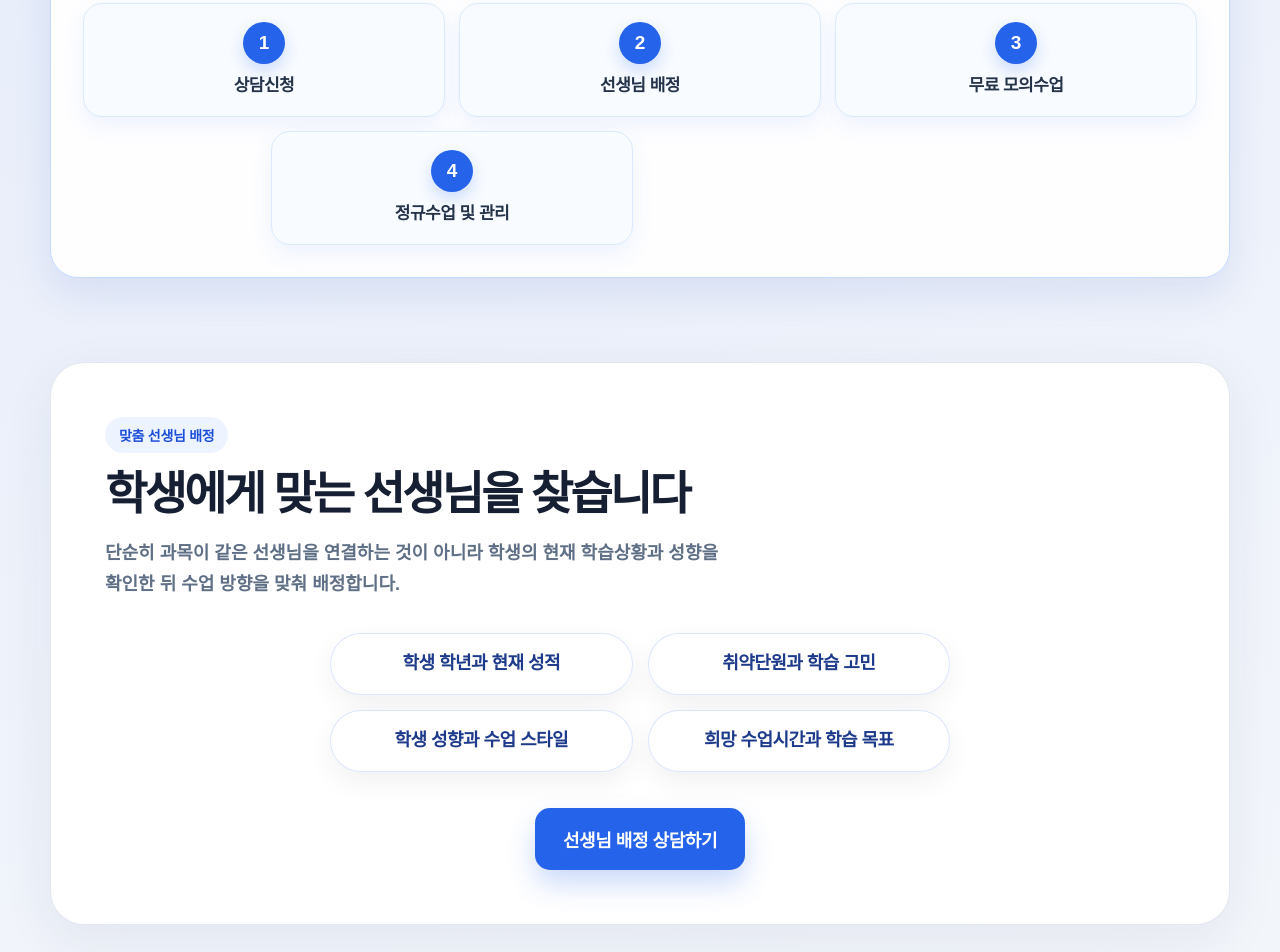
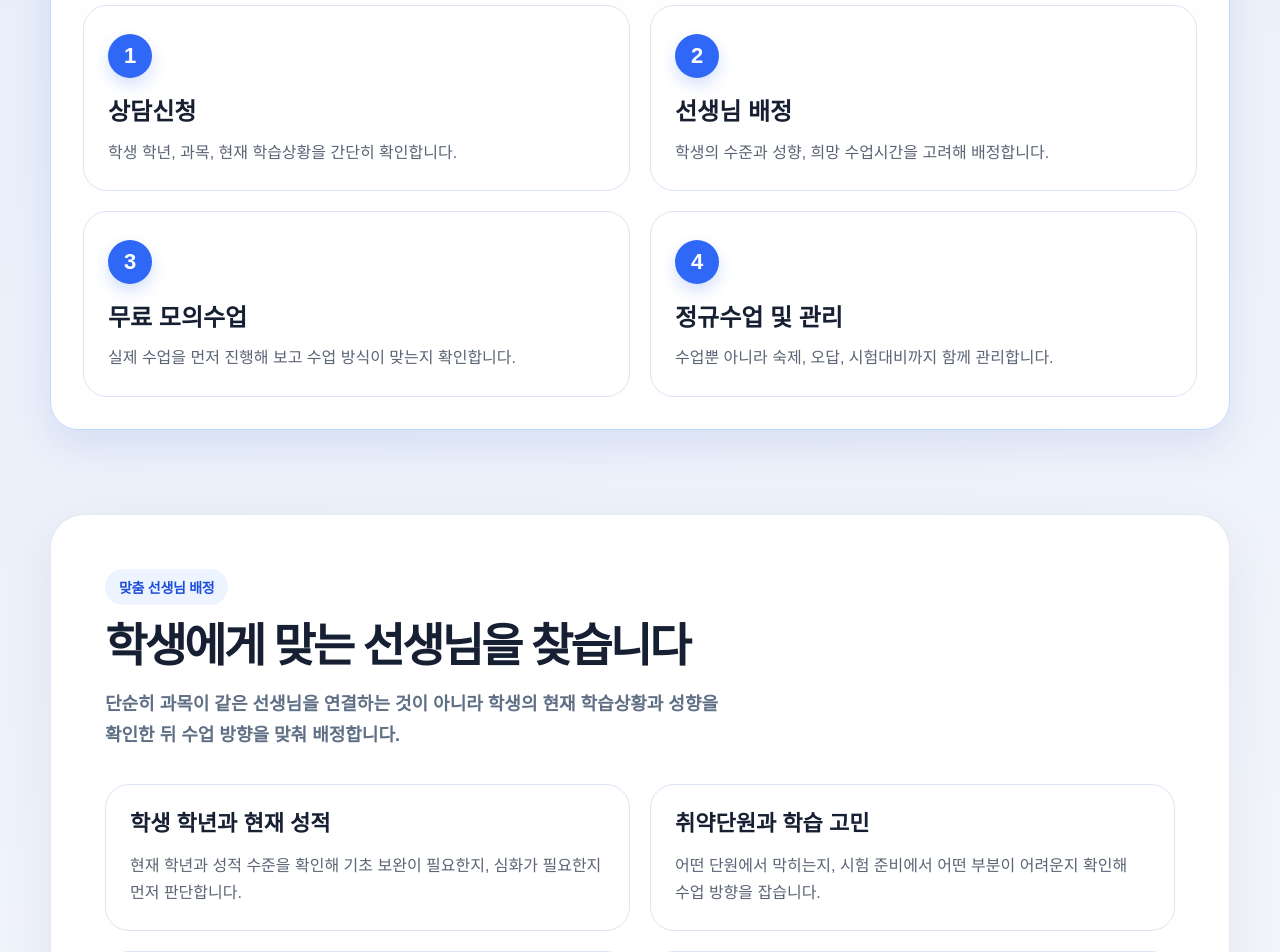
Before and after one commit to wlgiddl00001-hue/online-tutoring-seo-site, a Next.js app: page / in a window 1280 px wide. Shown: the part 980-1932 px from the top of the page. Built offline with nearby package versions, Linux system fonts and the light colour scheme.

Commit message:
refactor: improve process and teacher matching card layout

```diff
--- a/src/app/globals.css
+++ b/src/app/globals.css
@@ -1753,3 +1753,97 @@ input {
     font-size: 18px;
   }
 }
+.consultProcessGrid {
+  display: grid;
+  grid-template-columns: repeat(2, minmax(0, 1fr));
+  gap: 20px;
+  margin-top: 28px;
+}
+
+.consultProcessCard {
+  position: relative;
+  padding: 28px 24px 24px;
+  border: 1px solid #dbe4f3;
+  border-radius: 24px;
+  background: #ffffff;
+  min-height: 180px;
+  box-sizing: border-box;
+}
+
+.consultProcessCard h3 {
+  margin: 18px 0 10px;
+  font-size: 24px;
+  line-height: 1.35;
+}
+
+.consultProcessCard p {
+  margin: 0;
+  color: #5b6475;
+  line-height: 1.7;
+  font-size: 16px;
+}
+
+.consultProcessCard .consultProcessNumber {
+  display: inline-flex;
+  align-items: center;
+  justify-content: center;
+  width: 44px;
+  height: 44px;
+  border-radius: 999px;
+  font-size: 22px;
+  font-weight: 800;
+  background: #2f67f6;
+  color: #fff;
+}
+
+.matchTeacherGrid {
+  display: grid;
+  grid-template-columns: repeat(2, minmax(0, 1fr));
+  gap: 20px;
+  margin-top: 32px;
+}
+
+.matchTeacherCard {
+  padding: 24px;
+  border: 1px solid #dbe4f3;
+  border-radius: 24px;
+  background: #ffffff;
+  box-sizing: border-box;
+}
+
+.matchTeacherCard h3 {
+  margin: 0 0 12px;
+  font-size: 22px;
+  line-height: 1.4;
+}
+
+.matchTeacherCard p {
+  margin: 0;
+  color: #5b6475;
+  line-height: 1.7;
+  font-size: 16px;
+}
+
+@media (max-width: 768px) {
+  .consultProcessGrid,
+  .matchTeacherGrid {
+    grid-template-columns: 1fr;
+    gap: 16px;
+  }
+
+  .consultProcessCard,
+  .matchTeacherCard {
+    padding: 20px 18px;
+    min-height: auto;
+  }
+
+  .consultProcessCard h3,
+  .matchTeacherCard h3 {
+    font-size: 20px;
+  }
+
+  .consultProcessCard p,
+  .matchTeacherCard p {
+    font-size: 15px;
+  }
+}
--- a/src/app/page.tsx
+++ b/src/app/page.tsx
@@ -229,16 +229,32 @@ export default function Home() {
       무료 모의수업 후 정규수업 여부를 결정할 수 있습니다.
     </p>
 
-    <ol className="consultProcessSteps">
-      {['상담신청', '선생님 배정', '무료 모의수업', '정규수업 및 관리'].map(
-        (step, index) => (
-          <li className="consultProcessStep" key={step}>
-            <span className="consultProcessNumber">{index + 1}</span>
-            <strong>{step}</strong>
-          </li>
-        ),
-      )}
-    </ol>
+    <div className="consultProcessGrid">
+  {[
+    {
+      title: '상담신청',
+      desc: '학생 학년, 과목, 현재 학습상황을 간단히 확인합니다.',
+    },
+    {
+      title: '선생님 배정',
+      desc: '학생의 수준과 성향, 희망 수업시간을 고려해 배정합니다.',
+    },
+    {
+      title: '무료 모의수업',
+      desc: '실제 수업을 먼저 진행해 보고 수업 방식이 맞는지 확인합니다.',
+    },
+    {
+      title: '정규수업 및 관리',
+      desc: '수업뿐 아니라 숙제, 오답, 시험대비까지 함께 관리합니다.',
+    },
+  ].map((step, index) => (
+    <div className="consultProcessCard" key={step.title}>
+      <span className="consultProcessNumber">{index + 1}</span>
+      <h3>{step.title}</h3>
+      <p>{step.desc}</p>
+    </div>
+  ))}
+</div>
   </div>
 </section>
 <section className="section">
@@ -251,12 +267,27 @@ export default function Home() {
     </p>
   </div>
 
-  <div className="heroBenefits">
-    <div className="heroBenefit">학생 학년과 현재 성적</div>
-    <div className="heroBenefit">취약단원과 학습 고민</div>
-    <div className="heroBenefit">학생 성향과 수업 스타일</div>
-    <div className="heroBenefit">희망 수업시간과 학습 목표</div>
+  <div className="matchTeacherGrid">
+  <div className="matchTeacherCard">
+    <h3>학생 학년과 현재 성적</h3>
+    <p>현재 학년과 성적 수준을 확인해 기초 보완이 필요한지, 심화가 필요한지 먼저 판단합니다.</p>
   </div>
+
+  <div className="matchTeacherCard">
+    <h3>취약단원과 학습 고민</h3>
+    <p>어떤 단원에서 막히는지, 시험 준비에서 어떤 부분이 어려운지 확인해 수업 방향을 잡습니다.</p>
+  </div>
+
+  <div className="matchTeacherCard">
+    <h3>학생 성향과 수업 스타일</h3>
+    <p>차분한 설명형 수업이 잘 맞는지, 질문을 많이 유도하는 방식이 좋은지 학생 성향을 함께 봅니다.</p>
+  </div>
+
+  <div className="matchTeacherCard">
+    <h3>희망 수업시간과 학습 목표</h3>
+    <p>희망 시간과 내신, 시험대비, 기초보완 등 수업 목표를 확인해 맞는 선생님을 배정합니다.</p>
+  </div>
+</div>
 
   <div className="heroButtons">
     <a href="#consult" className="primaryBtn">
```
